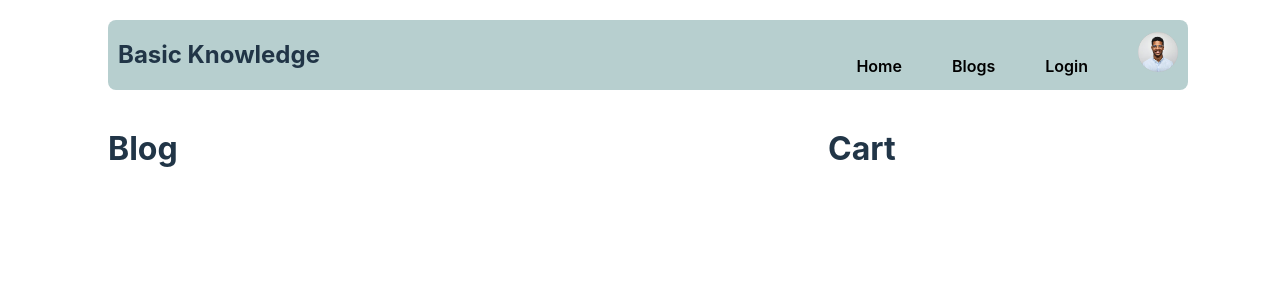
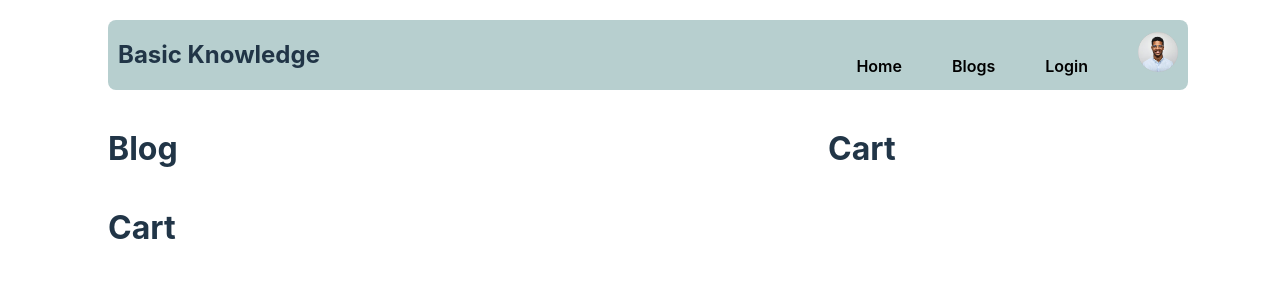
Before and after one commit to sajim-khan/quiz-app, a React (Vite) app: page / in a window 1280 px wide. Shown: the top 300 px of the page. Built offline with nearby package versions, Linux system fonts and the light colour scheme.

Commit message:
added header component also added menu and logo position

```diff
--- a/src/Component/Blog/Blog.jsx
+++ b/src/Component/Blog/Blog.jsx
@@ -10,6 +10,9 @@ const Blog = () => {
       <div>
         <h1>Cart</h1>
       </div>
+      <div>
+        <h1>Cart</h1>
+      </div>
     </div>
   );
 };
```
